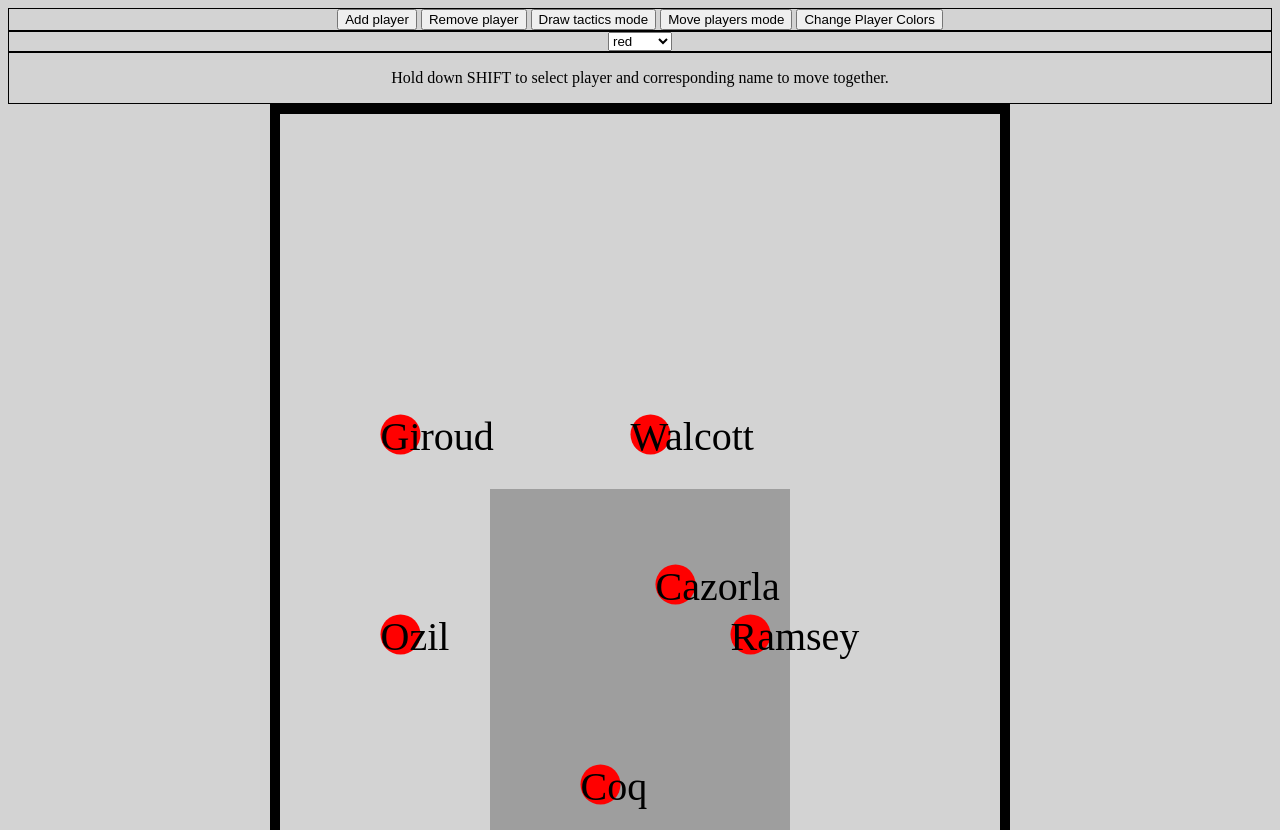
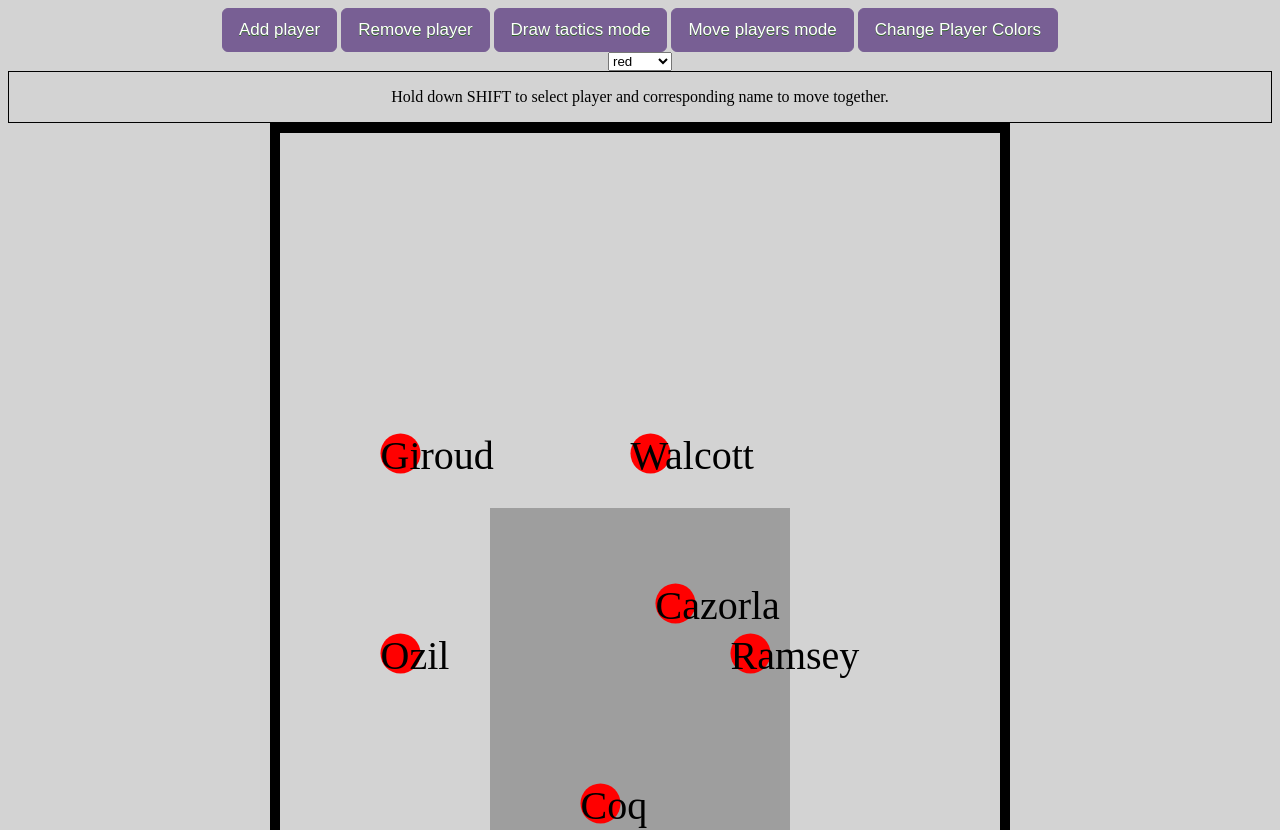
Before and after one commit to santos22/js-soccer-demo, a plain HTML site: page index.html in a window 1280 px wide. Shown: the top 830 px of the page. Drawn offline with nearby package versions, Linux system fonts and the light colour scheme; a script that the page names is missing.

Commit message:
Added da neat buttons

```diff
--- a/css/style.css
+++ b/css/style.css
@@ -7,10 +7,32 @@
 
 .center-button {
 	text-align: center;
-	border:1px solid #000000;
 }
 
 .center-text {
 	text-align: center;
 	border:1px solid #000000;
 }
+
+.myButton {
+	background-color:#785f94;
+	-moz-border-radius:6px;
+	-webkit-border-radius:6px;
+	border-radius:6px;
+	border:1px solid #785f94;
+	display:inline-block;
+	cursor:pointer;
+	color:#ffffff;
+	font-family:Arial;
+	font-size:17px;
+	padding:11px 16px;
+	text-decoration:none;
+	text-shadow:0px 1px 0px #2f6627;
+}
+.myButton:hover {
+	background-color:#38363d;
+}
+.myButton:active {
+	position:relative;
+	top:1px;
+}
--- a/index.html
+++ b/index.html
@@ -13,11 +13,11 @@
 		<script src="js/index.js"></script>
 
 		<div class = "center-button">
-			<button id='add-player'>Add player</button>
-			<button id='remove-object'>Remove player</button>
-			<button id='tactics'>Draw tactics mode</button>
-			<button id='select'>Move players mode</button>
-			<button id='change-color'>Change Player Colors</button>
+			<button id='add-player' class="myButton">Add player</button>
+			<button id='remove-object' class="myButton">Remove player</button>
+			<button id='tactics' class="myButton">Draw tactics mode</button>
+			<button id='select' class="myButton">Move players mode</button>
+			<button id='change-color' class="myButton">Change Player Colors</button>
 		</div>
 
 		<div class ="center-button">
```
